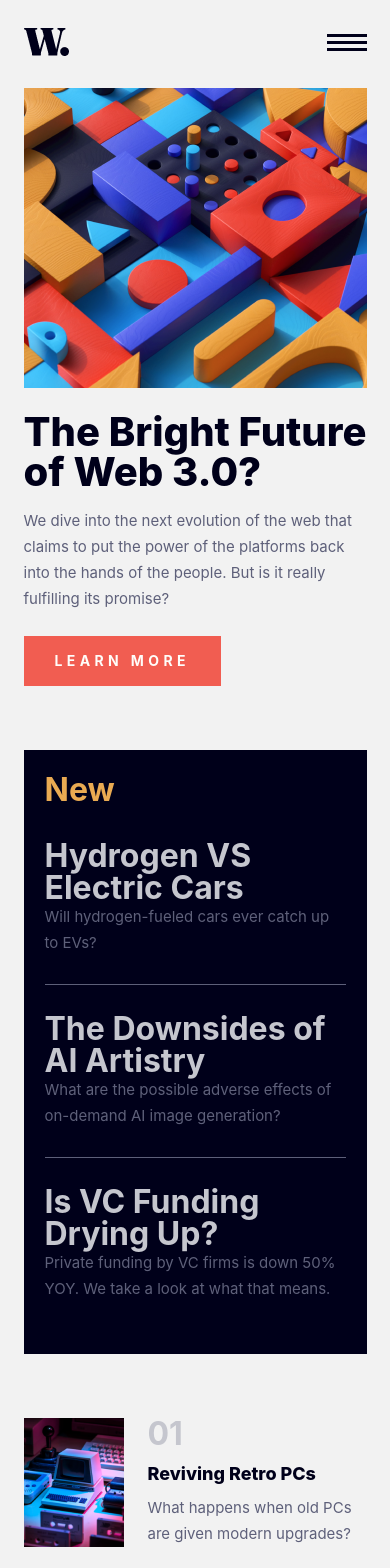
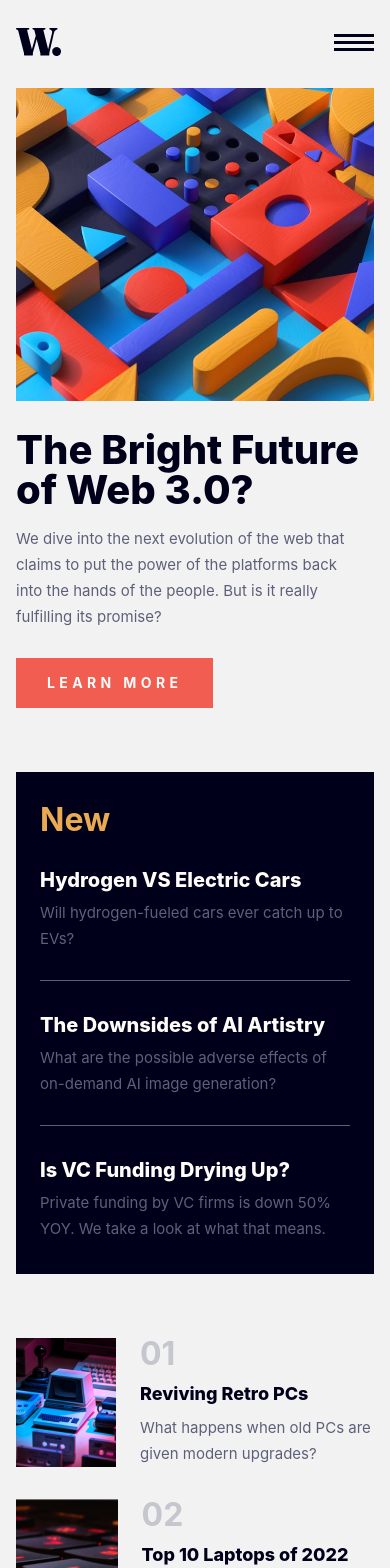
Before and after one commit to thenameiswiiwin/news-homepage, a React (Vite) app: page / in a window 390 px wide. Shown: the top 1568 px of the page. Built offline with nearby package versions, Linux system fonts and the light colour scheme.

Commit message:
desktop responsive

```diff
--- a/src/components/App.tsx
+++ b/src/components/App.tsx
@@ -1,17 +1,31 @@
+import { useState } from 'react';
 import Nav from './Nav';
 import Hero from './Hero';
 import Article from './Article';
 
 const App = () => {
+  const [isNavOpen, setIsNavOpen] = useState(false);
+
+  const handleClick = () => setIsNavOpen(!isNavOpen);
+
   return (
-    <div className="container space-y-8 py-7 lg:space-y-[61px] lg:py-32">
-      <header>
-        <Nav />
-      </header>
-      <main className="space-y-16">
-        <Hero />
-        <Article />
-      </main>
+    <div className="grid place-content-center">
+      <span
+        className={
+          isNavOpen
+            ? 'absolute top-0 bottom-[-1400px] w-full bg-dark opacity-50 lg:hidden'
+            : undefined
+        }
+      />
+      <div className="container space-y-8 px-4 py-7 lg:max-w-[1110px] lg:space-y-[61px] lg:py-32">
+        <header>
+          <Nav handleClick={handleClick} isNavOpen={isNavOpen} />
+        </header>
+        <main className="space-y-16 lg:space-y-[71px]">
+          <Hero />
+          <Article />
+        </main>
+      </div>
     </div>
   );
 };
--- a/src/components/Article.tsx
+++ b/src/components/Article.tsx
@@ -25,14 +25,16 @@ const ARTICLES = [
 
 const Article = () => {
   return (
-    <section className="space-y-8">
+    <section className="grid gap-8 lg:grid-cols-3">
       {ARTICLES.map((article) => (
         <div key={article.id} className="flex gap-6">
           <img src={article.img} alt={article.title} />
           <div className="space-y-3">
-            <h2 className="text-silver">{article.id}</h2>
+            <h3 className="text-silver">{article.id}</h3>
             <div className="space-y-[9px]">
-              <h5>{article.title}</h5>
+              <a href="/">
+                <h5>{article.title}</h5>
+              </a>
               <p>{article.desc}</p>
             </div>
           </div>
--- a/src/components/Hero.tsx
+++ b/src/components/Hero.tsx
@@ -4,16 +4,16 @@ import HeroMobile from '../assets/images/hero-mobile.png';
 
 const Hero = () => {
   return (
-    <section className="space-y-16">
-      <article className="space-y-6">
+    <section className="grid gap-16 lg:grid-cols-6 lg:gap-[30px]">
+      <article className="space-y-[29px] lg:col-span-4">
         <picture>
-          <source srcSet={HeroDesktop} media="(min-width: 1400px)" />
+          <source srcSet={HeroDesktop} media="(min-width: 768px)" />
           <img src={HeroMobile} alt="hero" />
         </picture>
-        <div className="space-y-4">
+        <div className="grid gap-4 lg:grid-cols-2 lg:gap-[30px]">
           <h1>The Bright Future of Web 3.0?</h1>
-          <div>
-            <p className="pb-6">
+          <div className="space-y-7">
+            <p className="pr-2">
               We dive into the next evolution of the web that claims to put the
               power of the platforms back into the hands of the people. But is
               it really fulfilling its promise?
@@ -24,7 +24,7 @@ const Hero = () => {
           </div>
         </div>
       </article>
-      <aside>
+      <aside className="lg:col-span-2">
         <New />
       </aside>
     </section>
--- a/src/components/Nav.tsx
+++ b/src/components/Nav.tsx
@@ -1,7 +1,11 @@
-import { useState } from 'react';
 import Logo from '../assets/images/logo.png';
 import Hamburger from '../assets/images/hamburger.svg';
 import Close from '../assets/images/close.svg';
+
+interface NavProps {
+  isNavOpen: boolean;
+  handleClick: () => void;
+}
 
 const NAVLIST = [
   { name: 'Home' },
@@ -11,17 +15,15 @@ const NAVLIST = [
   { name: 'Categories' },
 ];
 
-const Nav = () => {
-  const [isNavOpen, setIsNavOpen] = useState(false);
-
-  const handleClick = () => setIsNavOpen(!isNavOpen);
-
+const Nav = ({ isNavOpen, handleClick }: NavProps) => {
   return (
     <nav className="flex items-center justify-between">
       <img src={Logo} alt="w" />
-      <ul className="gap-10 sm:hidden lg:flex">
+      <ul className="hidden gap-10 md:flex">
         {NAVLIST.map((item) => (
-          <li key={item.name}>{item.name}</li>
+          <a href="/" key={item.name}>
+            <li>{item.name}</li>
+          </a>
         ))}
       </ul>
       {!isNavOpen && (
@@ -30,21 +32,21 @@ const Nav = () => {
         </button>
       )}
       {isNavOpen && (
-        <section className="absolute top-0 right-0 h-screen w-2/3 bg-background backdrop-blur-md">
-          <div className="container h-screen pt-7 backdrop-blur">
+        <section className="absolute top-0 right-0 h-screen w-2/3 space-y-[86.3px] bg-background px-5 pt-[58px]">
           <button
             type="button"
-              className="float-right lg:hidden"
+            className="float-right md:hidden"
             onClick={handleClick}
           >
             <img src={Close} alt="close hamburger" />
           </button>
-            <ul className="space-y-6 pt-36">
+          <ul className="flex flex-col gap-6">
             {NAVLIST.map((item) => (
-                <li key={item.name}>{item.name}</li>
+              <a href="/" key={item.name}>
+                <li>{item.name}</li>
+              </a>
             ))}
           </ul>
-          </div>
         </section>
       )}
     </nav>
--- a/src/components/New.tsx
+++ b/src/components/New.tsx
@@ -17,12 +17,14 @@ const NEWLIST = [
 
 const New = () => {
   return (
-    <section className="space-y-1.5 bg-dark px-[21px] py-6 lg:py-8 lg:px-6">
+    <section className="flex flex-col gap-8 bg-dark py-8 px-6">
       <h2>New</h2>
-      <ul>
+      <ul className="flex flex-col gap-8">
         {NEWLIST.map((item) => (
-          <li key={item.title} className="heroNews py-7">
-            <h3>{item.title}</h3>
+          <li key={item.title} className="heroNews space-y-2">
+            <a href="/">
+              <h4>{item.title}</h4>
+            </a>
             <p>{item.description}</p>
           </li>
         ))}
--- a/src/index.css
+++ b/src/index.css
@@ -51,12 +51,14 @@
     @apply text-sm font-extrabold text-dark;
   }
 
-  a {
-    @apply cursor-pointer hover:text-yellow;
+  li {
+    @apply cursor-pointer;
   }
 
-  li {
-    @apply cursor-pointer hover:text-yellow;
+  a > li,
+  h4,
+  h5 {
+    @apply hover:text-yellow;
   }
 }
 
@@ -66,6 +68,7 @@
   }
 
   .heroNews:not(:last-child) {
+    padding-bottom: 28px;
     border-bottom: 1px solid #5d5f79;
   }
 }
--- a/tailwind.config.js
+++ b/tailwind.config.js
@@ -4,16 +4,8 @@ const defaultTheme = require('tailwindcss/defaultTheme');
 module.exports = {
   content: ['./index.html', './src/**/*.{ts,tsx}'],
   theme: {
-    screens: {
-      sm: '375px',
-      lg: '1440px',
-    },
     container: {
-      center: true,
-      padding: {
-        DEFAULT: '1rem', // 16px
-        lg: '10.3125rem', // 32px
-      },
+      padding: '1rem', // 16px
     },
     colors: {
       background: '#f2f2f2',
```
Also changed, not shown: src/assets/images/hero-mobile.png. Lines whose indentation alone changed are shown as unchanged.
